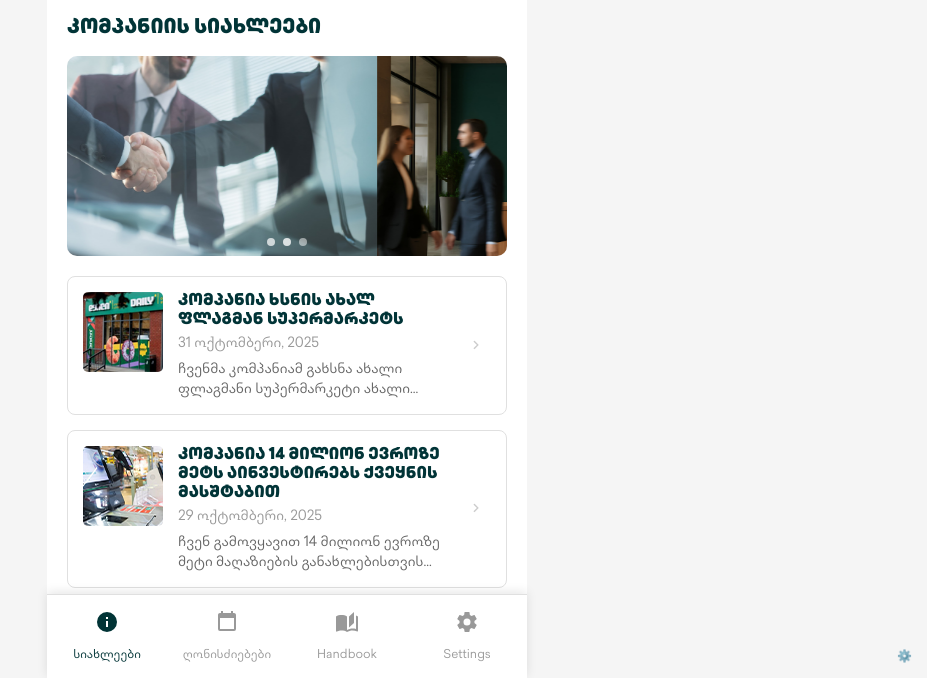
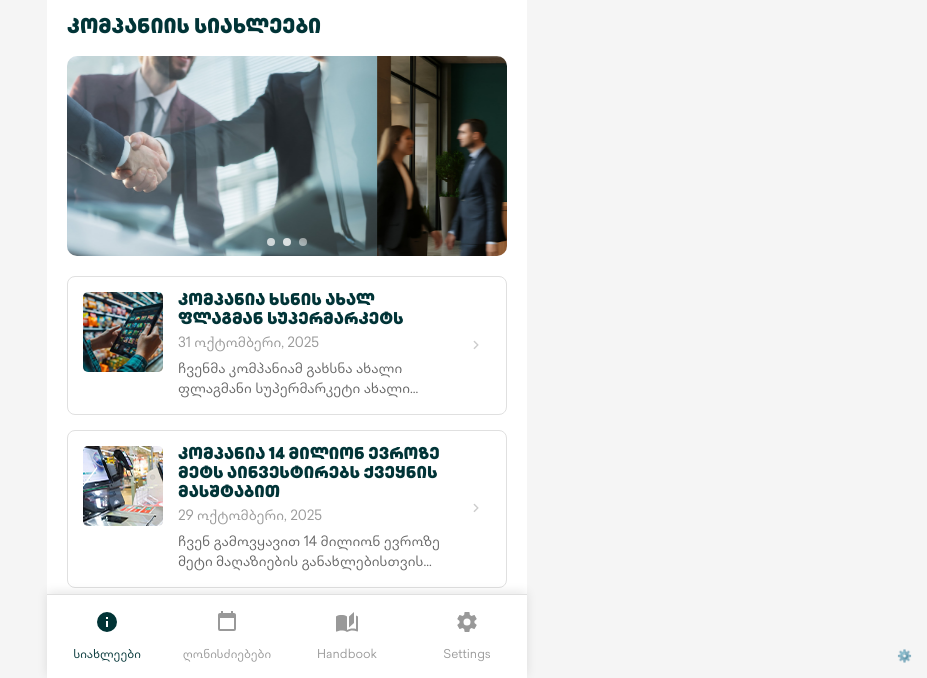
Before and after one commit to Spargeorgia/Holding, a website: page index.html in a window 1280 px wide. Shown: the part 122-800 px from the top of the page, without its empty margins (353-1280 px from the left). Drawn offline with Linux system fonts and the light colour scheme.

Commit message:
Update index.html

```diff
--- a/index.html
+++ b/index.html
@@ -423,7 +423,7 @@
                     <!-- News Cards -->
                 <!-- News Cards -->
                                 <div class="card" data-department="retail" onclick="showArticle('flagship-store')">
-                    <div class="card-image" style="background-image: url(/images/mini/8.png)"></div>
+                    <div class="card-image" style="background-image: url(/images/mini/1.png)"></div>
                     <div class="card-content">
                         <div class="card-title">კომპანია ხსნის ახალ ფლაგმან სუპერმარკეტს</div>
                         <div class="card-date">31 ოქტომბერი, 2025</div>
```
